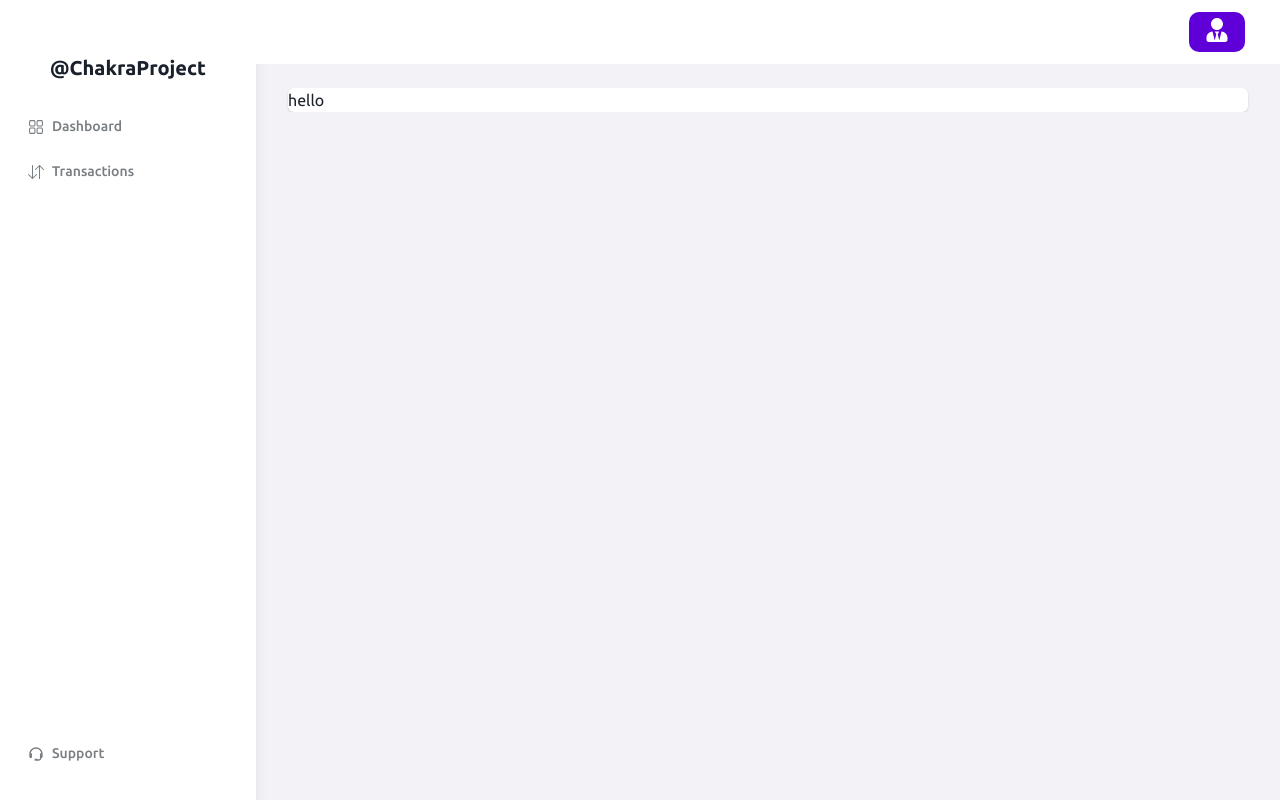
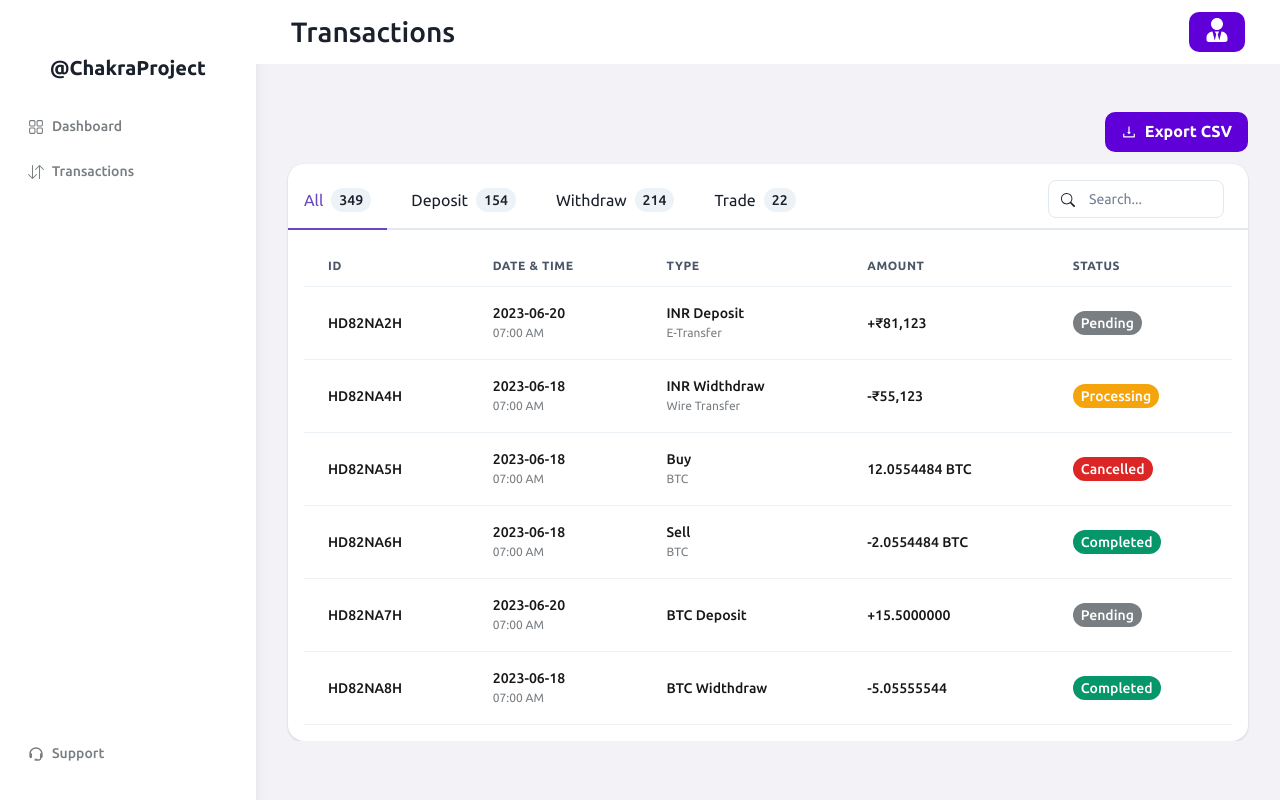
Before and after one commit to INTESARSHAWON/Crypto-Dashboard-using-React-Chakra-UI, a React (Vite) app: page /transactions in a window 1280 px wide. Built offline with nearby package versions, Linux system fonts and the light colour scheme.

Commit message:
Transactions Page

```diff
--- a/src/pages/Transaction/TransactionPage.jsx
+++ b/src/pages/Transaction/TransactionPage.jsx
@@ -1,11 +1,71 @@
-import { Card } from "@chakra-ui/react"
+import { Button, Card, Flex, HStack, Icon, Input, InputGroup, InputLeftElement, Tab, TabList, TabPanel, TabPanels, Tabs, Tag } from "@chakra-ui/react"
 import DashboardLayout from "../../components/DashboardLayout"
+import { AiOutlineDownload } from "react-icons/ai"
+import TransactionTable from "./components/TransactionTable";
+import { BsSearch } from "react-icons/bs";
 
 const TransactionPage = () => {
+
+  const tabs = [
+    {
+      name: "All",
+      count: 349,
+    },
+    {
+      name: "Deposit",
+      count: 154,
+    },
+    {
+      name: "Withdraw",
+      count: 214,
+    },
+    {
+      name: "Trade",
+      count: 22,
+    },
+  ];
+
+
   return (
-    <DashboardLayout>
-      <Card>
-        <>hello</>
+    <DashboardLayout title="Transactions">
+      <Flex justify="end" mt="6" mb="3">
+        <Button leftIcon={<Icon as={AiOutlineDownload}/>}> Export CSV</Button>
+      </Flex>
+      <Card borderRadius="1rem">
+        <Tabs>
+          <TabList pt="4" w="full" display="flex" justifyContent="space-between">
+            <HStack>
+              {
+                tabs.map((tab)=>(<Tab key={tab.name} display="flex" gap="2" pb="4">
+                                    {tab.name} <Tag colorScheme="gray" borderRadius="full">{tab.count}</Tag>
+                                  </Tab>))
+              }
+
+            </HStack>
+
+            <InputGroup maxW="200px" pr="6">
+              <InputLeftElement pointerEvents='none'>
+                <Icon as={BsSearch} />
+              </InputLeftElement>
+              <Input type='tel' placeholder='Search...' />
+            </InputGroup>
+          </TabList>
+
+          <TabPanels>
+            <TabPanel>
+              <TransactionTable/>
+            </TabPanel>
+            <TabPanel>
+              <TransactionTable/>
+            </TabPanel>
+            <TabPanel>
+              <TransactionTable/>
+            </TabPanel>
+            <TabPanel>
+              <TransactionTable/>
+            </TabPanel>
+          </TabPanels>
+        </Tabs>
       </Card>
     </DashboardLayout>
   )
--- /dev/null
+++ b/src/pages/Transaction/components/TransactionTable.jsx
@@ -0,0 +1,133 @@
+import {
+    Table,
+    Thead,
+    Tbody,
+    Tr,
+    Th,
+    Td,
+    TableContainer,
+    Stack,
+    Text,
+    Tag,
+  } from '@chakra-ui/react'
+
+const TransactionTable = () => {
+
+    const tableData = [
+        {
+          id: "HD82NA2H",
+          date: "2023-06-20",
+          time: "07:00 AM",
+          type: {
+            name: "INR Deposit",
+            tag: "E-Transfer",
+          },
+          amount: "+₹81,123",
+          status: "Pending",
+        },
+        {
+          id: "HD82NA4H",
+          date: "2023-06-18",
+          time: "07:00 AM",
+          type: {
+            name: "INR Widthdraw",
+            tag: "Wire Transfer",
+          },
+          amount: "-₹55,123",
+          status: "Processing",
+        },
+        {
+          id: "HD82NA5H",
+          date: "2023-06-18",
+          time: "07:00 AM",
+          type: {
+            name: "Buy",
+            tag: "BTC",
+          },
+          amount: "12.0554484 BTC",
+          status: "Cancelled",
+        },
+        {
+          id: "HD82NA6H",
+          date: "2023-06-18",
+          time: "07:00 AM",
+          type: {
+            name: "Sell",
+            tag: "BTC",
+          },
+          amount: "-2.0554484 BTC",
+          status: "Completed",
+        },
+        {
+          id: "HD82NA7H",
+          date: "2023-06-20",
+          time: "07:00 AM",
+          type: {
+            name: "BTC Deposit",
+          },
+          amount: "+15.5000000",
+          status: "Pending",
+        },
+        {
+          id: "HD82NA8H",
+          date: "2023-06-18",
+          time: "07:00 AM",
+          type: {
+            name: "BTC Widthdraw",
+          },
+          amount: "-5.05555544",
+          status: "Completed",
+        },
+      ];
+
+      const statusColor = {
+        Pending: "#797E82",
+        Processing: "#F5A50B",
+        Completed: "#059669",
+        Cancelled: "#DC2626",
+      };
+
+  return (
+
+        <TableContainer>
+            <Table variant='simple' colorScheme="gray">
+            <Thead>
+                <Tr>
+                    <Th>ID</Th>
+                    <Th>Date & Time</Th>
+                    <Th>Type</Th>
+                    <Th>Amount</Th>
+                    <Th>Status</Th>
+                </Tr>
+            </Thead>
+            <Tbody color="p.black">
+                {
+                    tableData.map((data)=>(<Tr key={data.id}>
+                            <Td fontSize="sm" fontWeight="medium"> {data.id}</Td>
+                            <Td><Stack spacing={0}>
+                                    <Text fontSize="sm" fontWeight="medium">{data.date}</Text>
+                                    <Text fontSize="xs" color="black.60">{data.time}</Text>
+                                </Stack>
+                            </Td>
+                            <Td><Stack spacing={0}>
+                                    <Text fontSize="sm" fontWeight="medium">{data.type.name}</Text>
+                                    <Text fontSize="xs" color="black.60">{data.type?.tag}</Text>
+                                </Stack>
+                            </Td>
+                            <Td fontSize="sm" fontWeight="medium">{data.amount}</Td>
+                            <Td fontSize="sm" fontWeight="medium">
+                                <Tag bg={statusColor[data.status]} color="white" borderRadius="full">
+                                    {data.status}
+                                </Tag>
+                            </Td>
+                     </Tr>))
+                }
+            </Tbody>
+
+            </Table>
+        </TableContainer>
+
+  )
+}
+
+export default TransactionTable
```
